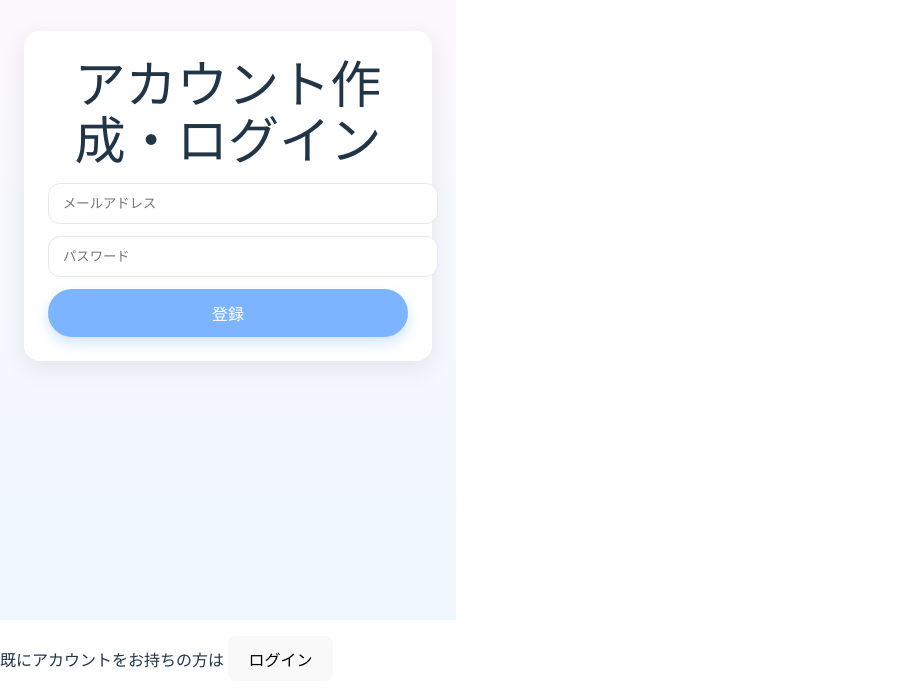
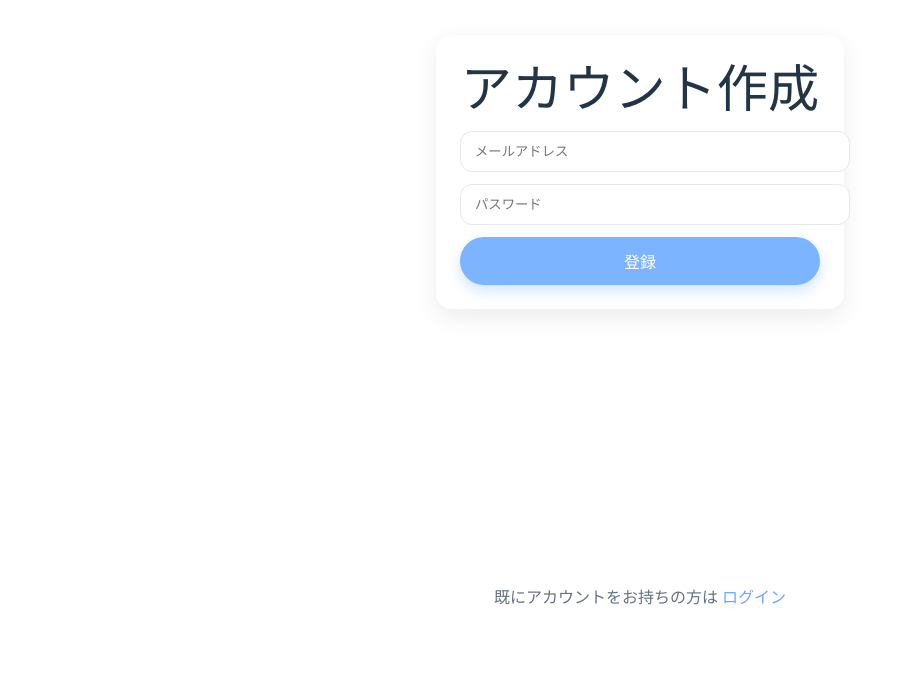
Before and after one commit to tuzuya/handwrite_app, a React (Vite) app: page / in a window 1280 px wide. Shown: the part 228-925 px from the top of the page, without its empty margins (0-913 px from the left). After the commit the page ends 837 px from the top, so only its background shows below. Built offline with nearby package versions, Linux system fonts and the light colour scheme; no server answers; the database is empty; a web font is replaced by a local one.

Commit message:
左に寄ってる問題の解決

```diff
--- a/src/App2.jsx
+++ b/src/App2.jsx
@@ -46,9 +46,9 @@ const App = () => {
   if (step === 'login') return (
     <>
       <Login onSuccess={handleAuthSuccess} />
-      <p className="text-center mt-4">
-        アカウントをお持ちでない方は{" "}
-        <button className="underline text-blue-600" onClick={() => setStep('signup')}>
+      <p className="auth-meta">
+        アカウントをお持ちでない方は{' '}
+        <button className="auth-link" onClick={() => setStep('signup')}>
           新規登録
         </button>
       </p>
@@ -57,9 +57,9 @@ const App = () => {
   if (step === 'signup') return (
     <>
       <SignUp onSuccess={handleAuthSuccess} />
-      <p className="text-center mt-4">
-        既にアカウントをお持ちの方は{" "}
-        <button className="underline text-blue-600" onClick={() => setStep('login')}>
+      <p className="auth-meta">
+        既にアカウントをお持ちの方は{' '}
+        <button className="auth-link" onClick={() => setStep('login')}>
           ログイン
         </button>
       </p>
--- /dev/null
+++ b/src/Login.css
@@ -0,0 +1,7 @@
+.login-container {
+  display: flex;
+  flex-direction: column;
+  justify-content: center;
+  align-items: center;
+  min-height: 100vh;
+}
--- a/src/Login.jsx
+++ b/src/Login.jsx
@@ -1,6 +1,7 @@
 import React, { useState } from 'react';
 import { supabase } from './lib/supabase';
-import './SignUp.css';
+import './Login.css';
+
 
 export default function Login({ onSuccess }) {
   const [email, setEmail] = useState('');
@@ -19,7 +20,7 @@ export default function Login({ onSuccess }) {
   };
 
   return (
-    <div className="auth-wrapper">
+    <div className="login-container">
       <div className="auth-card">
         <h1 className="auth-heading">ログイン</h1>
         <form className="auth-form" onSubmit={handleLogin}>
--- a/src/SignUp.css
+++ b/src/SignUp.css
@@ -2,16 +2,11 @@
   color: rgb(33, 53, 71);
   background-color: rgba(0, 0, 0, 0);
   font: 400 16px/24px system-ui, Avenir, Helvetica, Arial, sans-serif;
-}
-
-/* Shared layout for auth screens */
-.auth-wrapper {
+  display: flex;
+  flex-direction: column;
+  justify-content: center;
+  align-items: center;
   min-height: 100vh;
-  display: flex;
-  align-items: center;
-  justify-content: center;
-  padding: 24px;
-  background: linear-gradient(180deg, #fff8fb 0%, #f0f8ff 100%);
 }
 
 .auth-card {
--- a/src/SignUp.jsx
+++ b/src/SignUp.jsx
@@ -19,9 +19,9 @@ export default function SignUp({ onSuccess }) {
   };
 
   return (
-    <div className="signup-container auth-wrapper">
+    <div className="signup-container">
       <div className="auth-card">
-        <h1 className="signup-title auth-heading">アカウント作成・ログイン</h1>
+        <h1 className="signup-title auth-heading">アカウント作成</h1>
         <form className="auth-form" onSubmit={handleSignUp}>
         <input
           className="auth-input"
--- a/src/index.css
+++ b/src/index.css
@@ -1,20 +1,32 @@
+html, body, #root {
+  width: 100vw;
+  height: 100vh;
+  margin: 0;
+  padding: 0;
+  box-sizing: border-box;
+  display: block; /* ← flexを解除 */
+}
 .splash-container {
   display: flex;
   justify-content: center;
   align-items: center;
+  text-align: center;
   height: 100vh;
   background-color: #fff;
   transition: opacity 1s ease;
   opacity: 1;
 }
-
+.splash-logo {
+  max-width: 80vw;
+  max-height: 40vh;
+}
 .splash-container.fade-out {
   opacity: 0;
 }
 
 .logo {
-  width: 200px;
-  height: auto;
+  max-width: 80vw;
+  max-height: 40vh;
 }
 
 :root {
```
